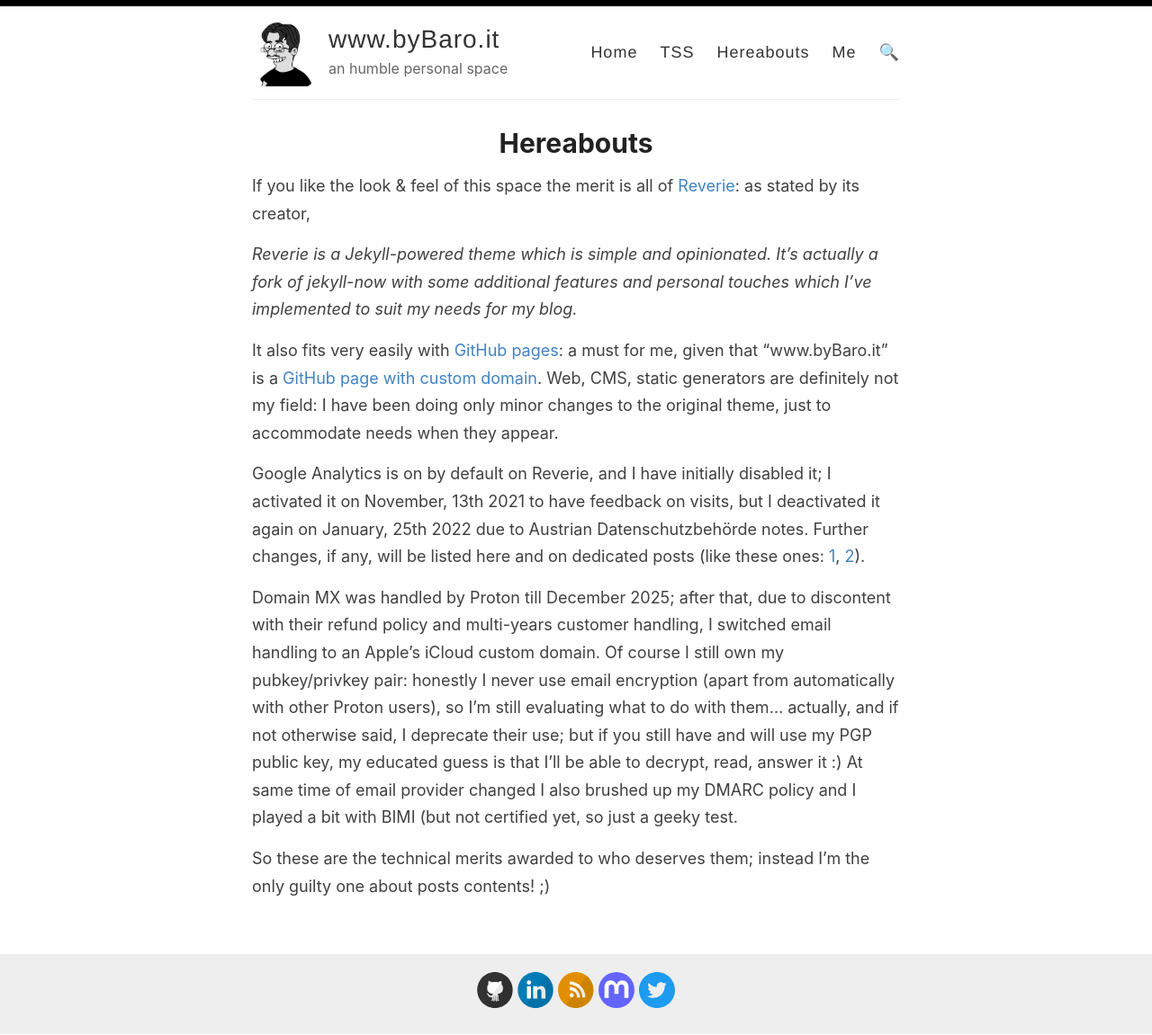
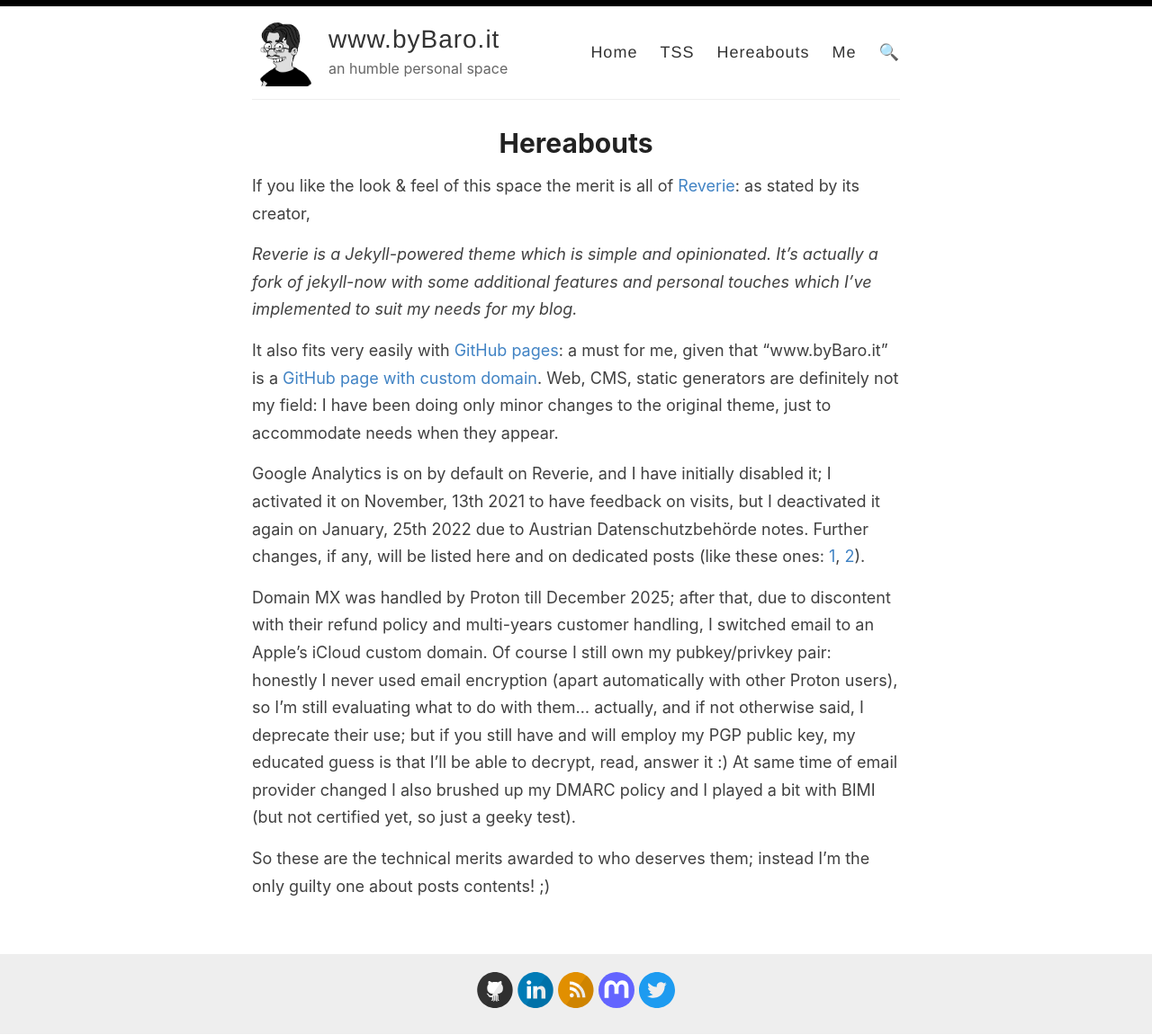
Before and after one commit to baro77/baro77.github.io, a Jekyll site: the page built from _pages/hereabouts.md, in a window 1280 px wide. Shown: the whole page at 90% size. Built offline with Jekyll 4.4.1, drawn with Linux system fonts in a browser that asks for light colours.

Commit message:
Update hereabouts.md
errors correction to Proton removal

```diff
--- a/_pages/hereabouts.md
+++ b/_pages/hereabouts.md
@@ -12,7 +12,7 @@
 
 Google Analytics is on by default on Reverie, and I have initially disabled it; I activated it on November, 13th 2021 to have feedback on visits, but I deactivated it again on January, 25th 2022 due to Austrian Datenschutzbehörde notes. Further changes, if any, will be listed here and on dedicated posts (like these ones: [1](https://www.bybaro.it/GAactivation/), [2](https://www.bybaro.it/GAdeactivation/)).
 
-Domain MX was handled by Proton till December 2025; after that, due to discontent with their refund policy and multi-years customer handling, I switched email handling to an Apple's iCloud custom domain. Of course I still own my pubkey/privkey pair: honestly I never use email encryption (apart from automatically with other Proton users), so I'm still evaluating what to do with them... actually, and if not otherwise said, I deprecate their use; but if you still have and will use my PGP public key, my educated guess is that I'll be able to decrypt, read, answer it :)
-At same time of email provider changed I also brushed up my DMARC policy and I played a bit with BIMI (but not certified yet, so just a geeky test.
+Domain MX was handled by Proton till December 2025; after that, due to discontent with their refund policy and multi-years customer handling, I switched email to an Apple's iCloud custom domain. Of course I still own my pubkey/privkey pair: honestly I never used email encryption (apart automatically with other Proton users), so I'm still evaluating what to do with them... actually, and if not otherwise said, I deprecate their use; but if you still have and will employ my PGP public key, my educated guess is that I'll be able to decrypt, read, answer it :)
+At same time of email provider changed I also brushed up my DMARC policy and I played a bit with BIMI (but not certified yet, so just a geeky test).
 
 So these are the technical merits awarded to who deserves them; instead I'm the only guilty one about posts contents! ;)
```
